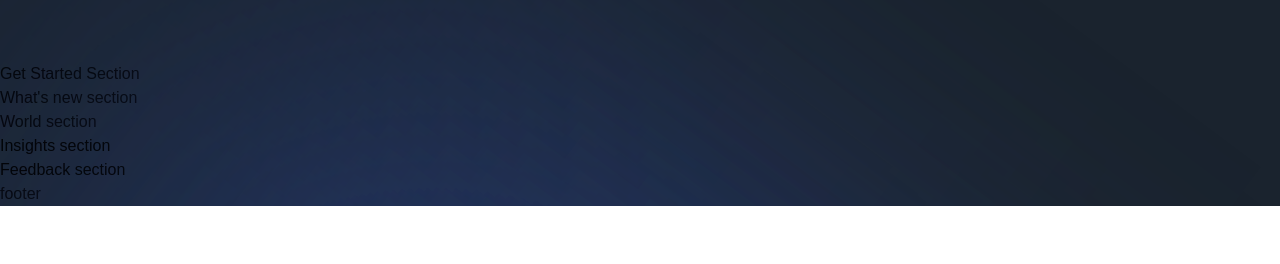
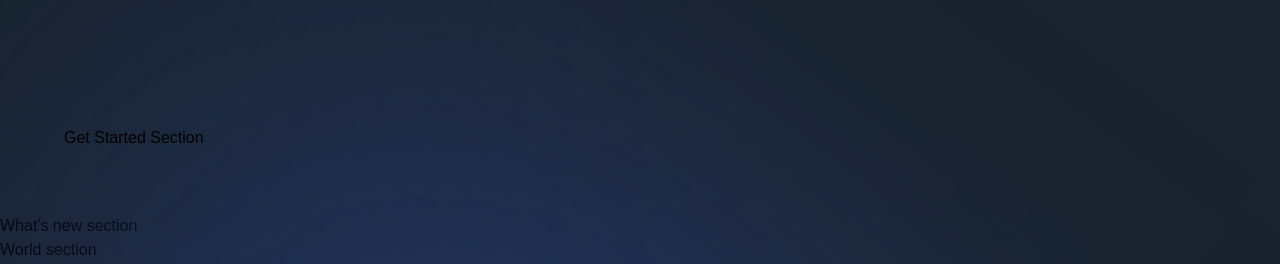
Before and after one commit to Gurjantrandahwa/next.js_metaverse_web, a Next.js app in the folder metaverse_web/: page / in a window 1280 px wide. Shown: the part 2463-2727 px from the top of the page. Before the commit the page ends 2669 px from the top, so only its background shows below. Built offline with nearby package versions, Linux system fonts and the light colour scheme; a web font is replaced by a local one.

Commit message:
Next.js Website

```diff
--- a/metaverse_web/sections/GetStarted.jsx
+++ b/metaverse_web/sections/GetStarted.jsx
@@ -1,7 +1,10 @@
 'use client';
 
+import {motion} from "framer-motion";
+import styles from "../styles";
+
 const GetStarted = () => (
-  <section>
+  <section className={`${styles.paddings} relative z-10`}>
     Get Started Section
   </section>
 );
```
